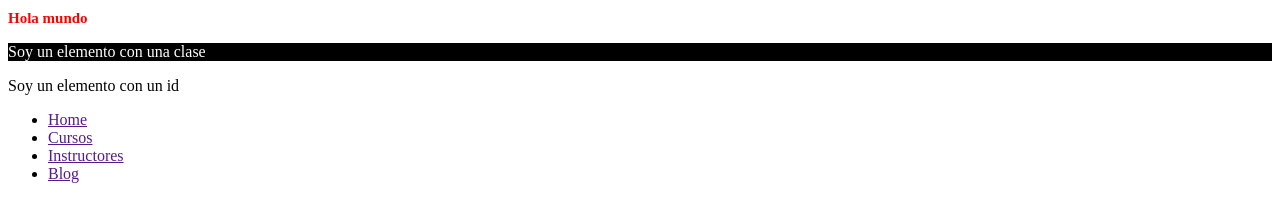
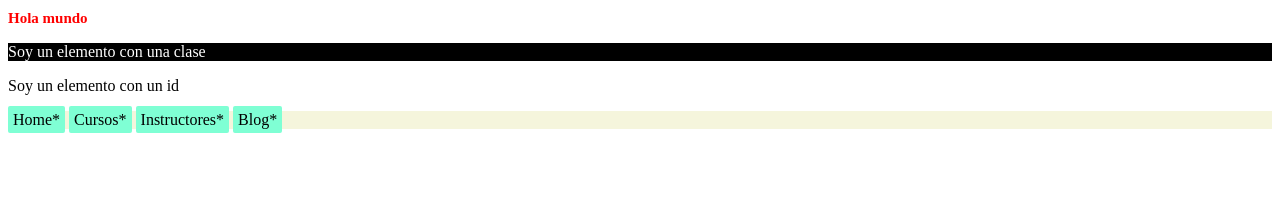
Before and after one commit to oscardev-fe/HTML-CSS-Definitivo, a plain HTML site: page CSS ejercicios/index.html in a window 1280 px wide. Drawn offline with Linux system fonts and the light colour scheme.

Commit message:
seudoclase

```diff
--- a/CSS ejercicios/index.html
+++ b/CSS ejercicios/index.html
@@ -15,11 +15,11 @@
     <!-- NAVBAR -->
     <header>
         <nav>
-            <ul>
-                <li><a href="">Home</a></li>
-                <li><a href="">Cursos</a></li>
-                <li><a href="">Instructores</a></li>
-                <li><a href="">Blog</a></li>
+            <ul class="main-nav">
+                <li class="main-nav__item"><a href="">Home</a></li>
+                <li class="main-nav__item"><a href="">Cursos</a></li>
+                <li class="main-nav__item"><a href="">Instructores</a></li>
+                <li class="main-nav__item"><a href="">Blog</a></li>
             </ul>
         </nav>
     </header>
--- a/CSS ejercicios/main.css
+++ b/CSS ejercicios/main.css
@@ -14,6 +14,36 @@ h1{
     font-weight: 500;
 }
 
-/* ===== SEUDO CLASE ===== */
+.main-nav{
+    margin-top: 10px;
+    list-style: none; /*Le quita las viñetas a la lista*/
+    padding-left: 0px; /*Le quita el margen que agrega por defecto el navegador*/
+    background-color: beige; /*Agrega un fondo al contenedor*/
+}
 
-/* ===== SEUDO ELEMENTO ===== */
+.main-nav__item{
+    display: inline-block; /*Coloca los elementos en línea*/
+}
+
+/* ESPECIFICO */
+.main-nav__item a{
+    color: black;
+    background-color: aquamarine;
+    padding: 5px;
+    border-radius: 2px;
+    text-decoration: none;
+}
+
+/* SEUDOCLASE */
+.main-nav__item a:hover{
+    color: white;
+}
+
+.main-nav__item a:active{
+    color: red;
+}
+
+/* SEUDOELEMENTO */
+.main-nav__item a::after{
+    content: "*";
+}
```
